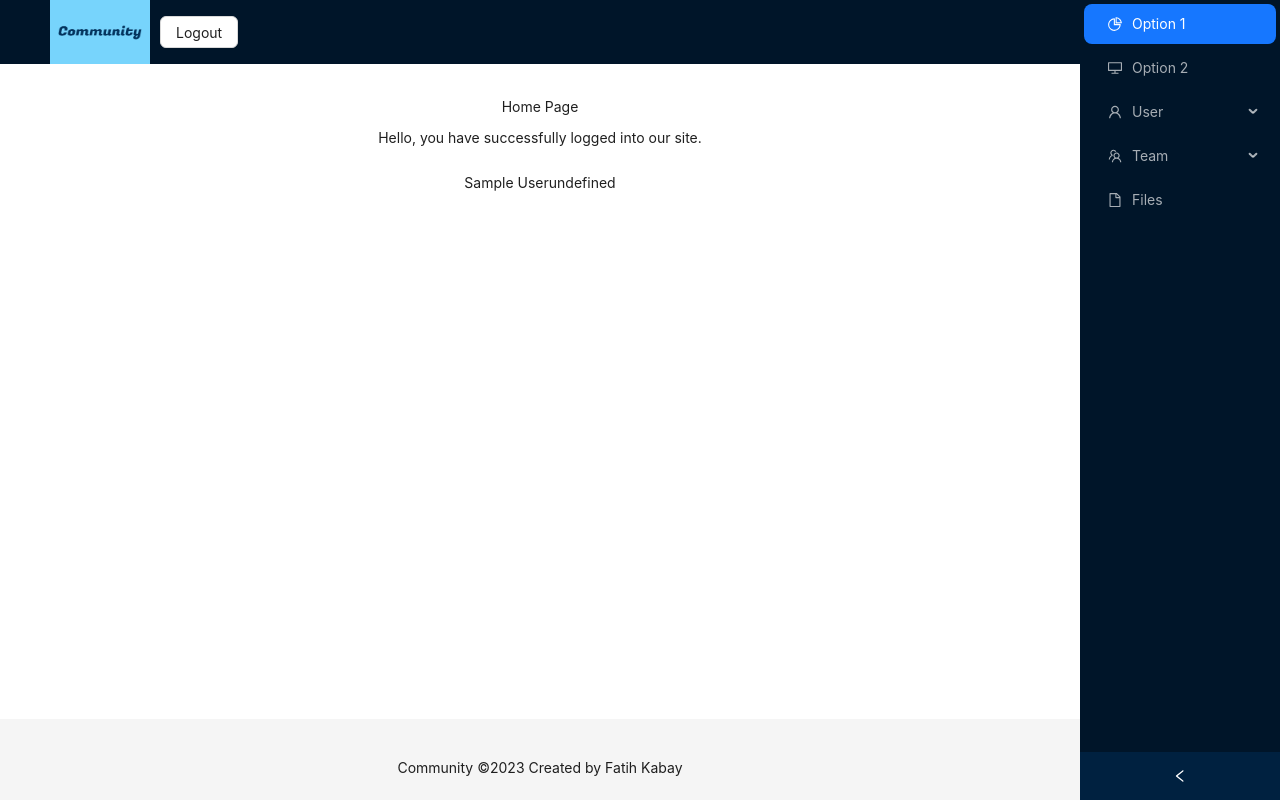
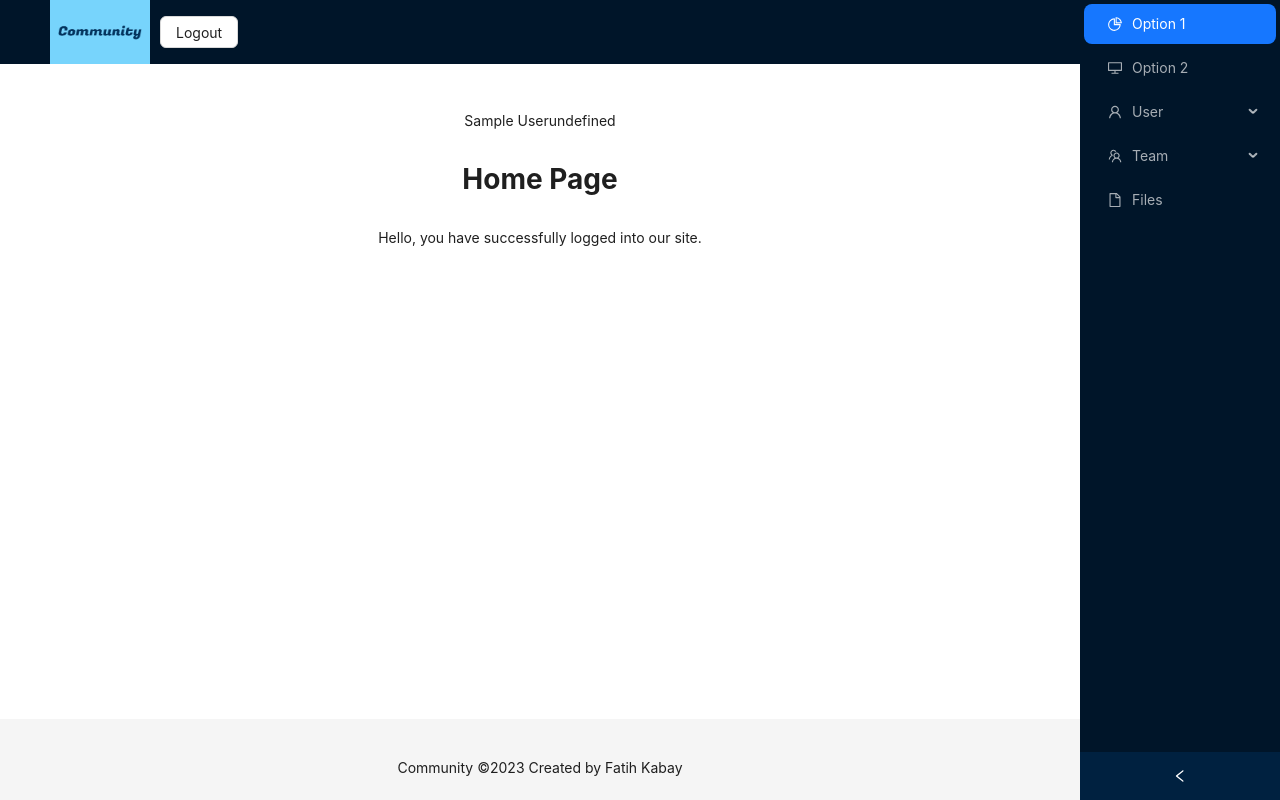
Before and after one commit to fatihkabay/community, a React (Create React App) app in the folder community-fe/: page / in a window 1280 px wide. Built offline with nearby package versions, Linux system fonts and the light colour scheme; sample sign-in values are in the browser's storage.

Commit message:
name and surname changed

```diff
--- a/community-fe/src/pages/Home/index.tsx
+++ b/community-fe/src/pages/Home/index.tsx
@@ -16,11 +16,12 @@ const Home = () => {
   else
     return (
       <div className="home-page">
-        Home Page
+        <p className="description">{user.name + user.lastname}</p>
+        <h1>Home Page</h1>
         <p className="description">
           Hello, you have successfully logged into our site.
         </p>
-        <p className="description">{user.name + user.lastname}</p>
+
       </div>
     );
 };
```
